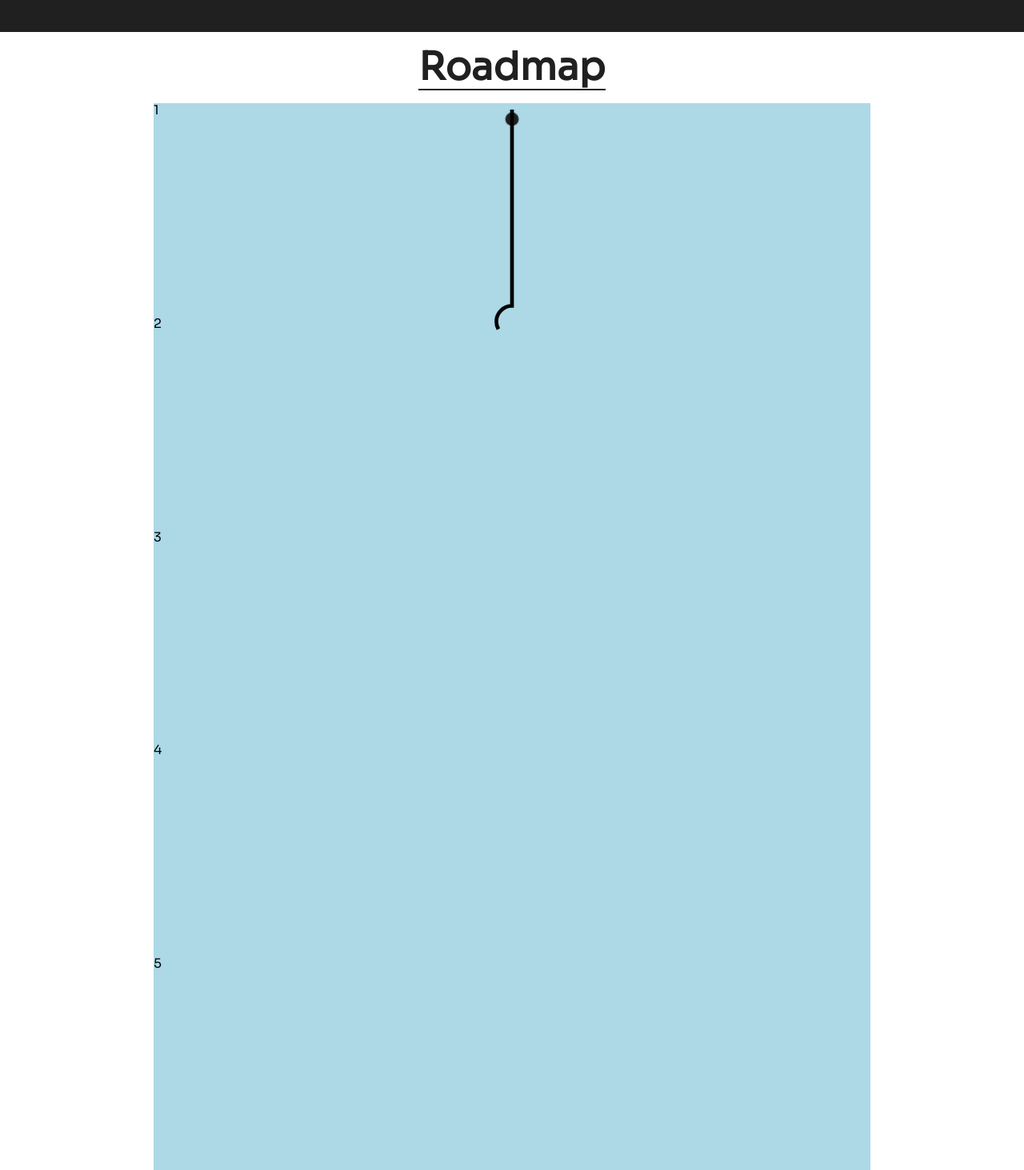
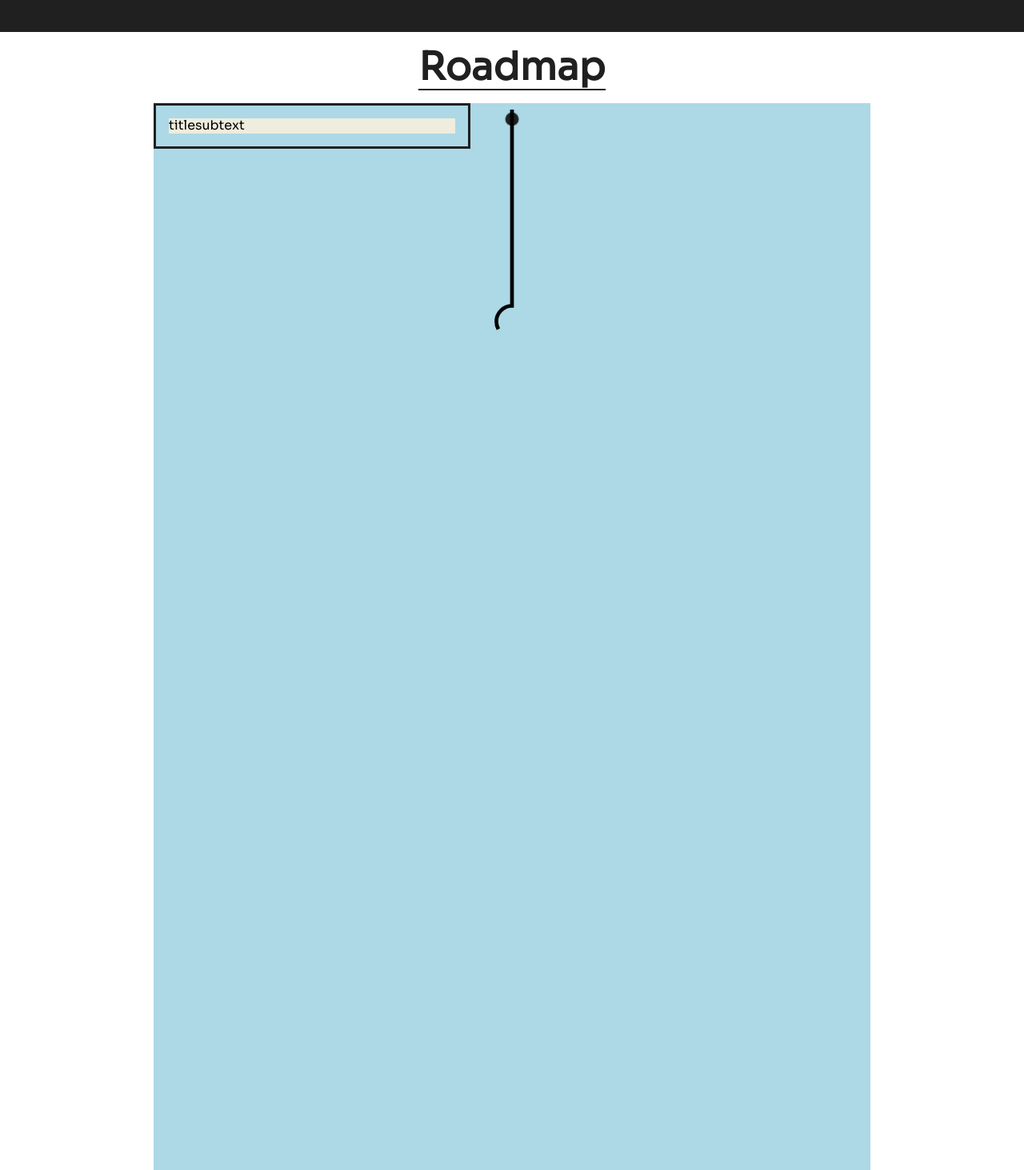
Before and after one commit to Nadim-Nahle/FinalProject3, a React (Create React App) app in the folder frontend-react/: page / in a window 1280 px wide. Shown: the part 1560-3023 px from the top of the page at 80% size. Built offline with nearby package versions, Linux system fonts and the light colour scheme; a web font is replaced by a local one.

Commit message:
Frontend-React Create Roadmap Sub Title

```diff
--- a/frontend-react/src/components/sections/Roadmap.jsx
+++ b/frontend-react/src/components/sections/Roadmap.jsx
@@ -67,6 +67,9 @@ const Box = styled.p`
   background-color: ${(props) => props.theme.carouselColor};
 `;
 
+const SubTitle = styled.span``;
+const Text = styled.span``;
+
 const RoadMapItem = ({ title, subText }) => {
   return (
     <Item>
@@ -89,12 +92,7 @@ const Roadmap = () => {
           <DrawSvg />
         </SvgContainer>
         <Items>
-          <Item>1</Item>
-          <Item>2</Item>
-          <Item>3</Item>
-          <Item>4</Item>
-          <Item>5</Item>
-          <Item>6</Item>
+          <RoadMapItem title="title" subText="subtext" />
         </Items>
       </Container>
     </Section>
```
